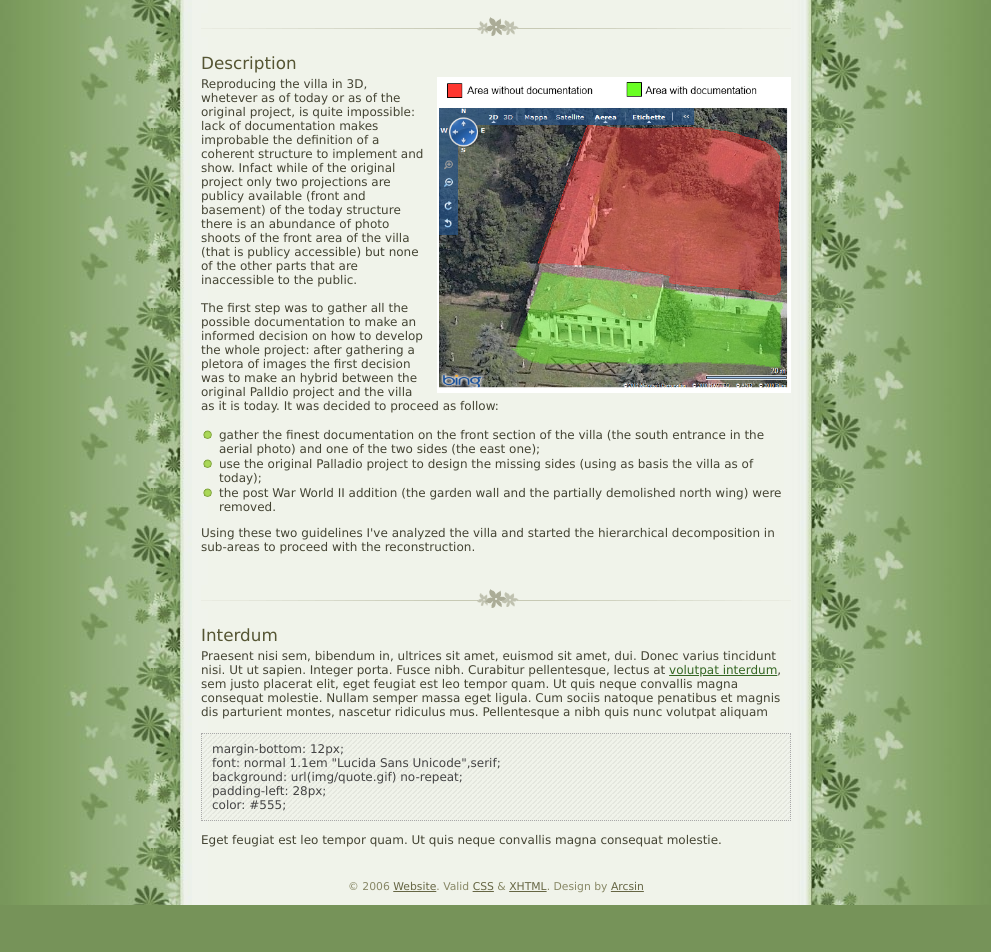
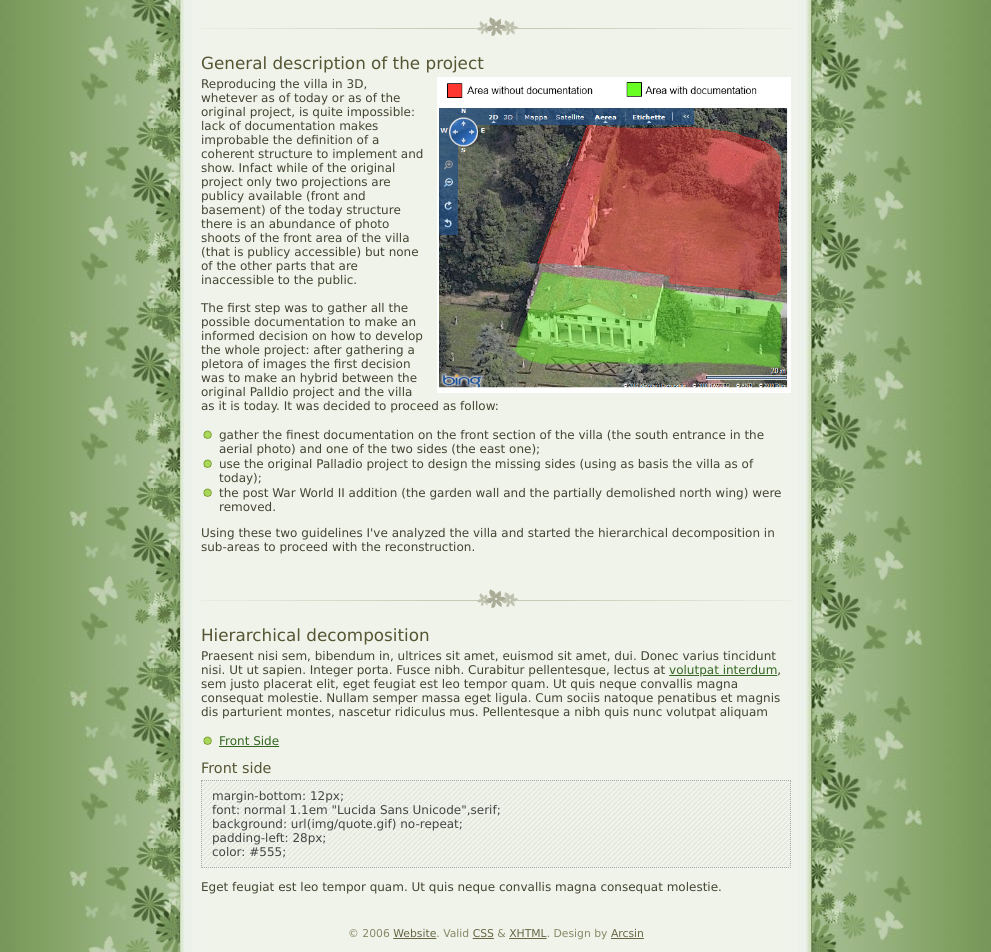
Before and after one commit to cvdlab-alumni/220279, a plain HTML site: page index.html in a window 1280 px wide. Shown: the part 772-1724 px from the top of the page, without its empty margins (144-1135 px from the left). Before the commit the page ends 1677 px from the top, so only its background shows below. Drawn offline with Linux system fonts and the light colour scheme.

Commit message:
gh-pages

```diff
--- a/default.css
+++ b/default.css
@@ -147,6 +147,11 @@ img.resizeLarge {
 	font-size: 1.4em;
 	margin-bottom: 4px;
 }
+.content h2 {
+	color: #553;
+	font-size: 1.2em;
+	margin-bottom: 4px;
+}
 
 /* footer */
 .footer {
--- a/index.html
+++ b/index.html
@@ -19,7 +19,7 @@
 <div class="navigation">
 	<a href="index.html#Introduzione">Intro</a>
 	<a href="index.html#Architettura">Description</a>
-	<a href="index.html#Design">Design</a>
+	<a href="index.html#Decomposition">Decomposition</a>
 	<a href="index.html#Considerazioni">Conclusion</a>
 	<a href="https://github.com/cvdlab-cg/220279/zipball/final-project">Download .zip</a>
 	<a href="https://github.com/cvdlab-cg/220279/tree/final-project">GitHub</a>
@@ -38,12 +38,10 @@
 		<p>Unfortunately the villa was almost destroyed by bombardment during World War II and then recently reconstructed with some modifications.<a class="external" target="_blank" href="http://www.cisapalladio.org/veneto/scheda.php?sezione=4&architettura=34&lingua=e"></a></p>
 		<p>The villa, as of today, is quite different from what Palladio had in mind: while the ground floor is mostly the same in respect of the original project, the top (and last floor) is totally different. In additon some extra structures (that are partially destroyed) has been added on the back of the villa and a wall divides the front area, with the garden, from the back one that is inaccessible from the public.</p>
 
-		<!-- <cite>Sed sodales nisl sit amet augue. Donec ultrices, augue ullamcorper posuere laoreet, turpis massa tristique justo, sed egestas metus magna sed purus.</cite> -->
-
 		<div class="clearer"><span></span></div>
 		<div class="divider"></div>
 
-		<h1 name="Architettura">Description</h1>
+		<h1 name="Architettura">General description of the project</h1>
 		<img class="floatRight resizeLarge" title="Aerial photo" src="docimg/Alto_20m_doc.png" />
 		<p>Reproducing the villa in 3D, whetever as of today or as of the original project, is quite impossible: lack of documentation makes improbable the definition of a coherent structure to implement and show. Infact while of the original project only two projections are publicy available (front and basement) of the today structure there is an abundance of photo shoots of the front area of the villa (that is publicy accessible) but none of the other parts that are inaccessible to the public.</p>
 		<p>The first step was to gather all the possible documentation to make an informed decision on how to develop the whole project: after gathering a pletora of images the first decision was to make an <i>hybrid</i> between the original Palldio project and the villa as it is today. It was decided to proceed as follow:
@@ -58,14 +56,20 @@
 		<div class="clearer"><span></span></div>
 		<div class="divider"></div>
 
-		<h1>Interdum</h1>
+		<h1 name="Decomposition">Hierarchical decomposition</h1>
 		<p>Praesent nisi sem, bibendum in, ultrices sit amet, euismod sit amet, dui. Donec varius tincidunt nisi. Ut ut sapien. Integer porta. Fusce nibh. Curabitur pellentesque, lectus at <a href="index.html">volutpat interdum</a>, sem justo placerat elit, eget feugiat est leo tempor quam. Ut quis neque convallis magna consequat molestie. Nullam semper massa eget ligula. Cum sociis natoque penatibus et magnis dis parturient montes, nascetur ridiculus mus. Pellentesque a nibh quis nunc volutpat aliquam</p>
+		<ul>
+			<li><a href="index.html#FrontSide">Front Side</a></li>
+		</ul>
+
+		<h2 name="FrontSide">Front side</h2>
 		<code>margin-bottom: 12px;
 font: normal 1.1em "Lucida Sans Unicode",serif;
 background: url(img/quote.gif) no-repeat;
 padding-left: 28px;
 color: #555;</code>
 		<p>Eget feugiat est leo tempor quam. Ut quis neque convallis magna consequat molestie.</p>
+		<!-- <cite>Sed sodales nisl sit amet augue. Donec ultrices, augue ullamcorper posuere laoreet, turpis massa tristique justo, sed egestas metus magna sed purus.</cite> -->
 	</div>
 
 	<div class="footer">
```
